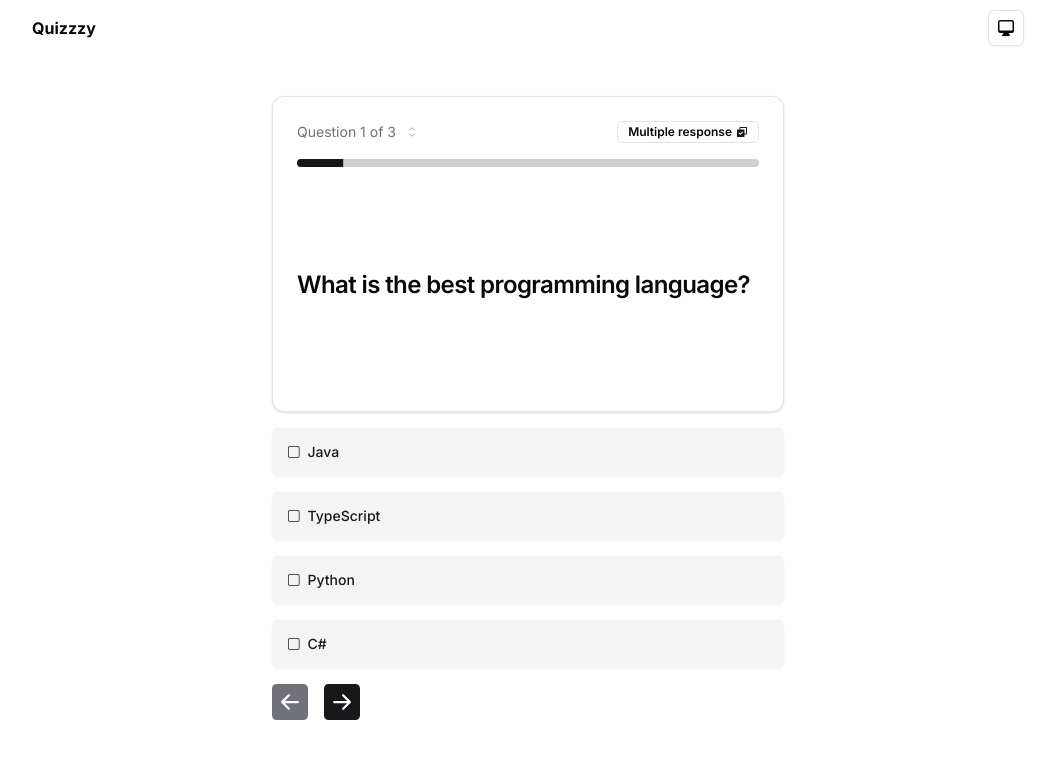
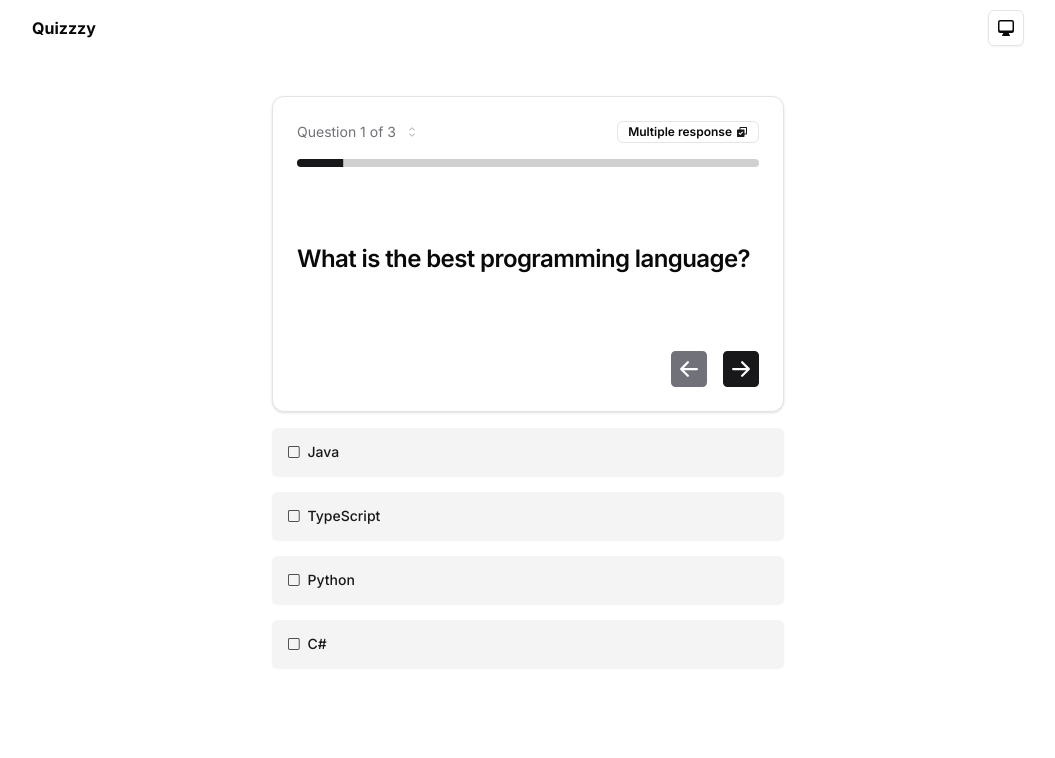
Before and after one commit to adam-ridhwan/quizzzy, a Next.js app: page / in a window 1280 px wide. Shown: the top 758 px of the page, without its empty margins (112-1167 px from the left). Built offline with nearby package versions, Linux system fonts and the light colour scheme.

Commit message:
feature: questions

```diff
--- a/src/components/quiz/prompt.tsx
+++ b/src/components/quiz/prompt.tsx
@@ -81,6 +81,16 @@ const Prompt = () => {
           <div className='flex flex-1 items-center'>
             <H2>{question}</H2>
           </div>
+
+          <div className={cn('flex justify-end gap-4')}>
+            <button disabled={isLoading || isFirstQuestion} onClick={handleNavigateBackward}>
+              <ArrowSquareLeft className={cn(`h-9 w-9`, { 'fill-muted-foreground': isFirstQuestion })} />
+            </button>
+
+            <button disabled={isLoading || isLastQuestion} onClick={handleNavigateForward}>
+              <ArrowSquareRight className={cn(`h-9 w-9`, { 'fill-muted-foreground': isLastQuestion })} />
+            </button>
+          </div>
         </Card>
 
         <div className='flex flex-col gap-4'>
@@ -99,21 +109,11 @@ const Prompt = () => {
           ))}
         </div>
 
-        <div className='flex justify-between'>
-          <div className={cn('flex  gap-4')}>
-            <button disabled={isLoading || isFirstQuestion} onClick={handleNavigateBackward}>
-              <ArrowSquareLeft className={cn(`h-9 w-9`, { 'fill-muted-foreground': isFirstQuestion })} />
-            </button>
-
-            <button disabled={isLoading || isLastQuestion} onClick={handleNavigateForward}>
-              <ArrowSquareRight className={cn(`h-9 w-9`, { 'fill-muted-foreground': isLastQuestion })} />
-            </button>
-          </div>
-
+        <div className='h-9'>
           <Button
             disabled={!isQuizFinished}
             onClick={handleSubmit}
-            className={cn({ hidden: !isQuizFinished })}
+            className={cn('w-full', { hidden: !isQuizFinished })}
           >
             {isLoading ? <LoadingSpinner /> : 'Submit'}
           </Button>
```
